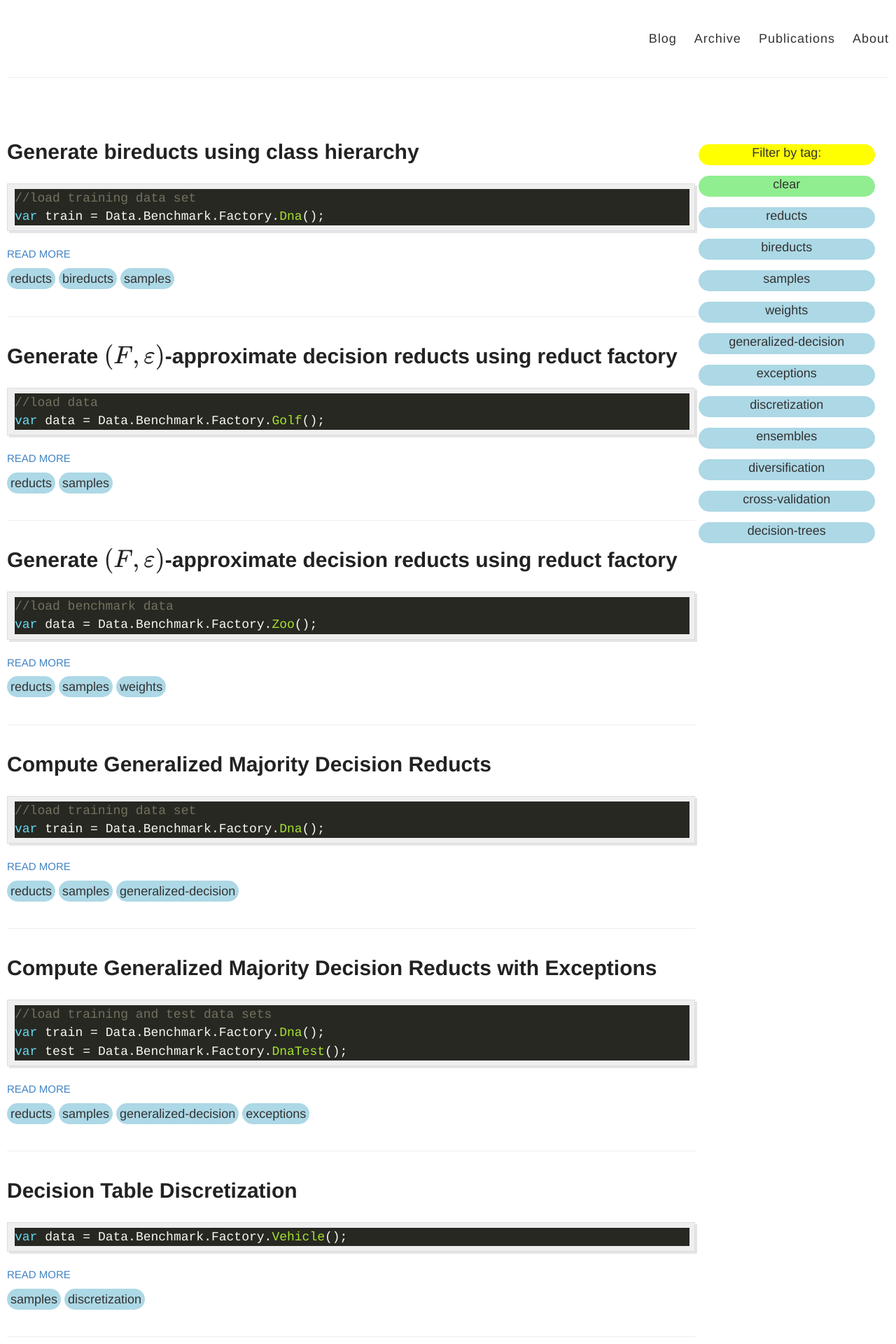
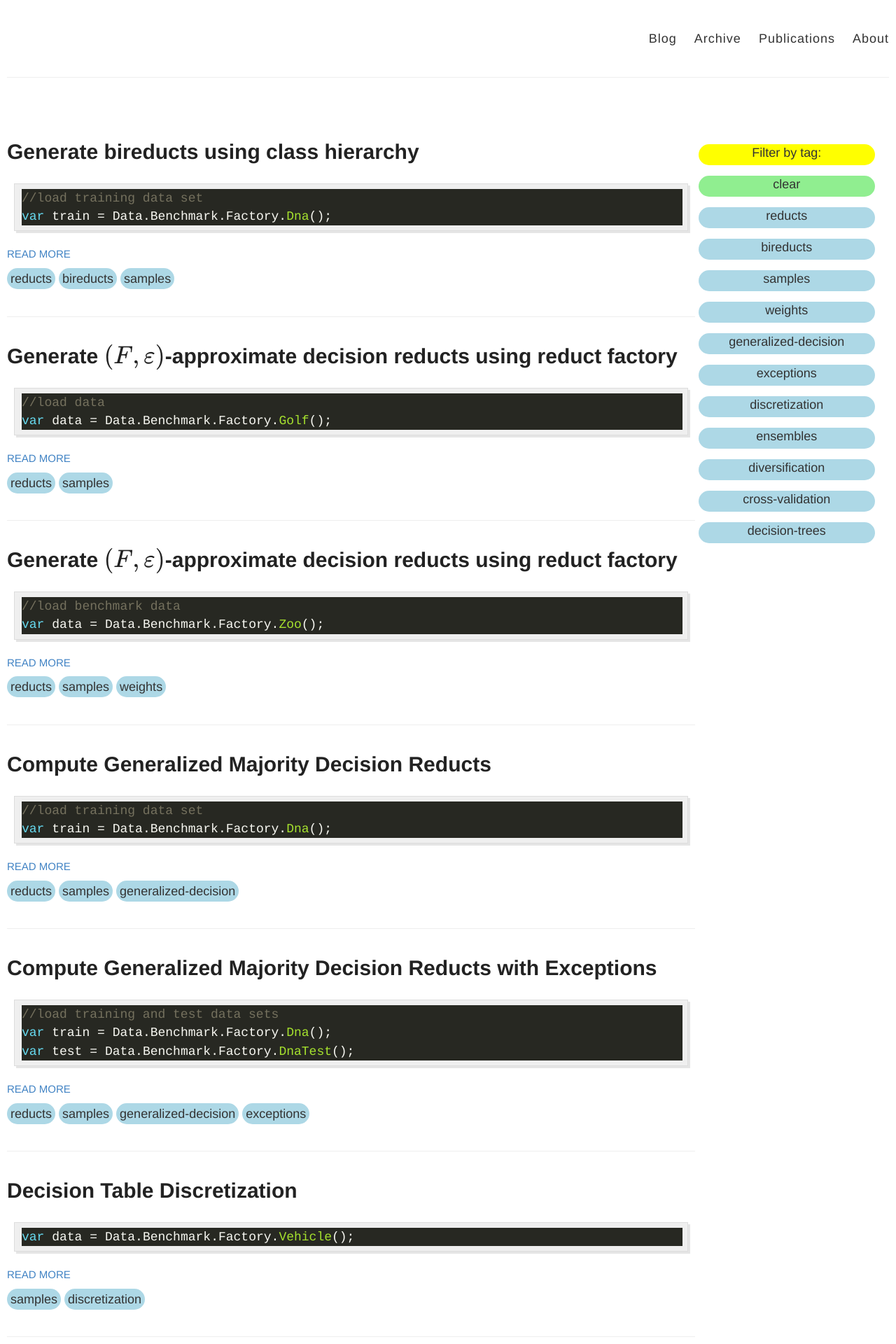
Before and after one commit to nrough/jekyll-now, a Jekyll site: the page built from index.html, in a window 1280 px wide. Shown: the top 1920 px of the page at 70% size. Built offline with Jekyll 4.4.1, drawn with Linux system fonts in a browser that asks for light colours; formulas are drawn with MathJax 3.

Commit message:
Update _highlights.scss

```diff
--- a/_sass/_highlights.scss
+++ b/_sass/_highlights.scss
@@ -5,7 +5,7 @@
   -moz-box-shadow: 3px 3px rgba(0,0,0,0.1);
   -webkit-box-shadow: 3px 3px rgba(0,0,0,0.1);
   box-shadow: 3px 3px rgba(0,0,0,0.1);
-  margin: 20px 0 20px 0;
+  margin: 20px 10px 20px 10px;
   overflow: scroll;
 }
 
```
